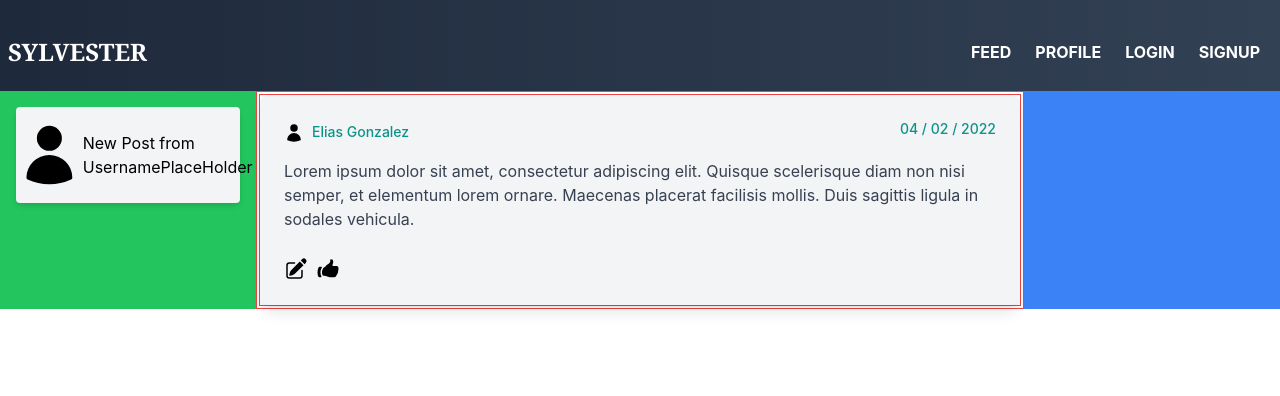
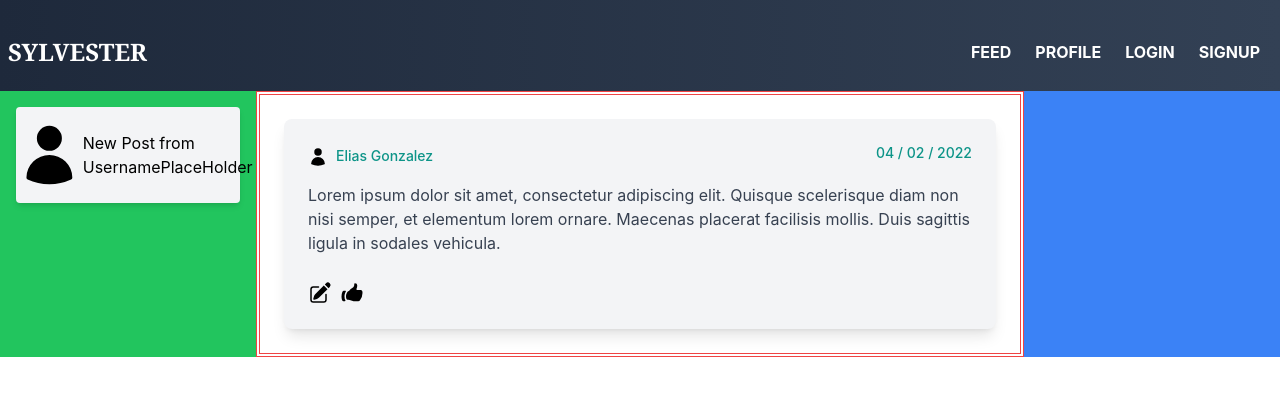
Before and after one commit to Michael-Robertson2/PrimaryKeys-P2-Frontend, a React (Create React App) app in the folder my-app/: page /feed in a window 1280 px wide. Shown: the top 396 px of the page. Built offline with nearby package versions, Linux system fonts and the light colour scheme.

Commit message:
Update FeedPage.tsx

```diff
--- a/my-app/src/pages/FeedPage.tsx
+++ b/my-app/src/pages/FeedPage.tsx
@@ -3,12 +3,13 @@ import Post from "../components/Post";
 function FeedPage(){
     return (
         <div className="flex flex-col items-center border-double border-4 border-red-500">
+            <div className="mt-6 ml-6 mr-6 mb-6">
             <Post id="ANYTHING GOES"
                 name="Elias Gonzalez"
                 icon="IGNORED"
                 date="04 / 02 / 2022"
                 message="Lorem ipsum dolor sit amet, consectetur adipiscing elit. Quisque scelerisque diam non nisi semper, et elementum lorem ornare. Maecenas placerat facilisis mollis. Duis sagittis ligula in sodales vehicula."/>
-
+            </div>
         </div>
     );
 }
```
